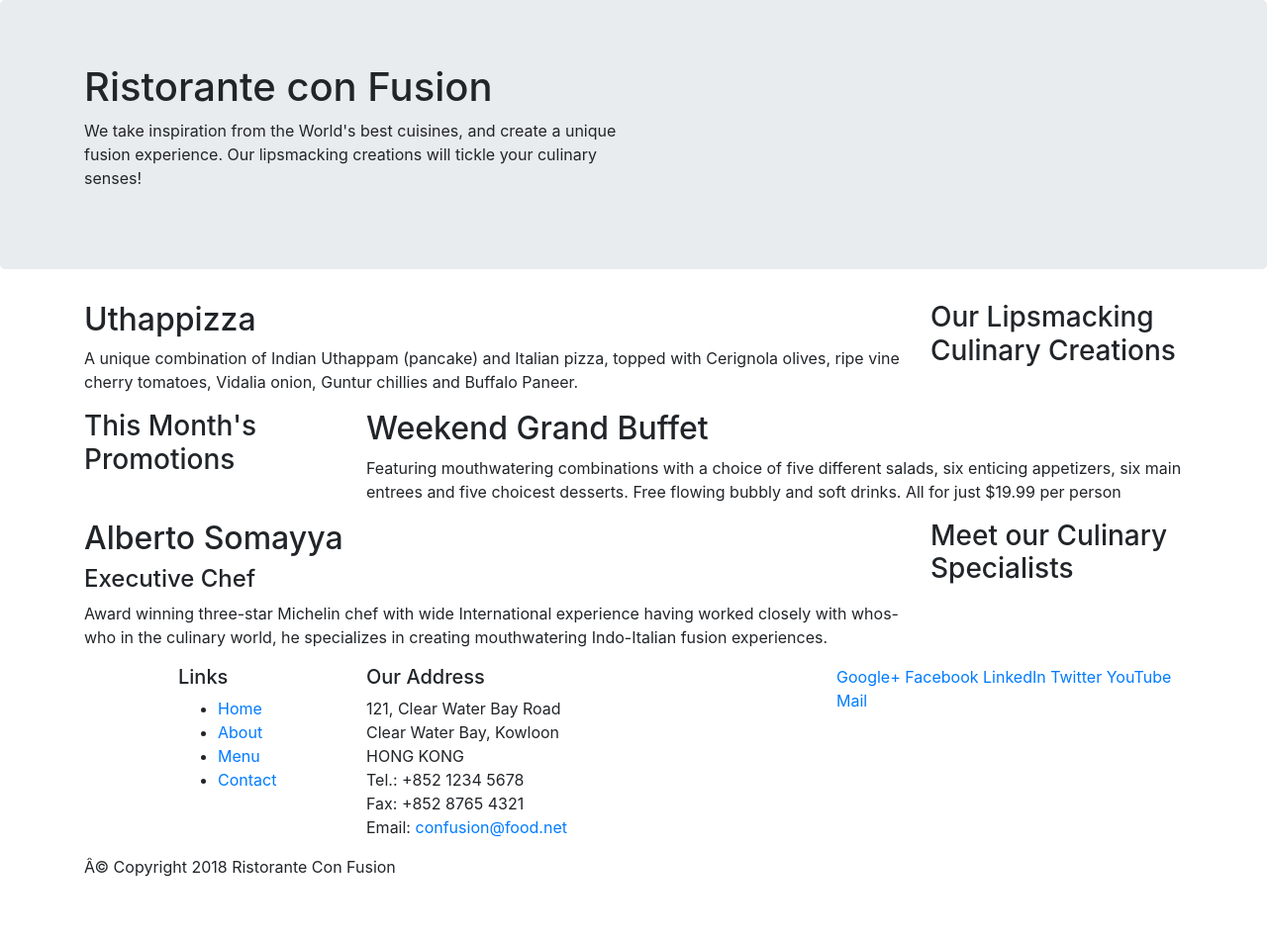
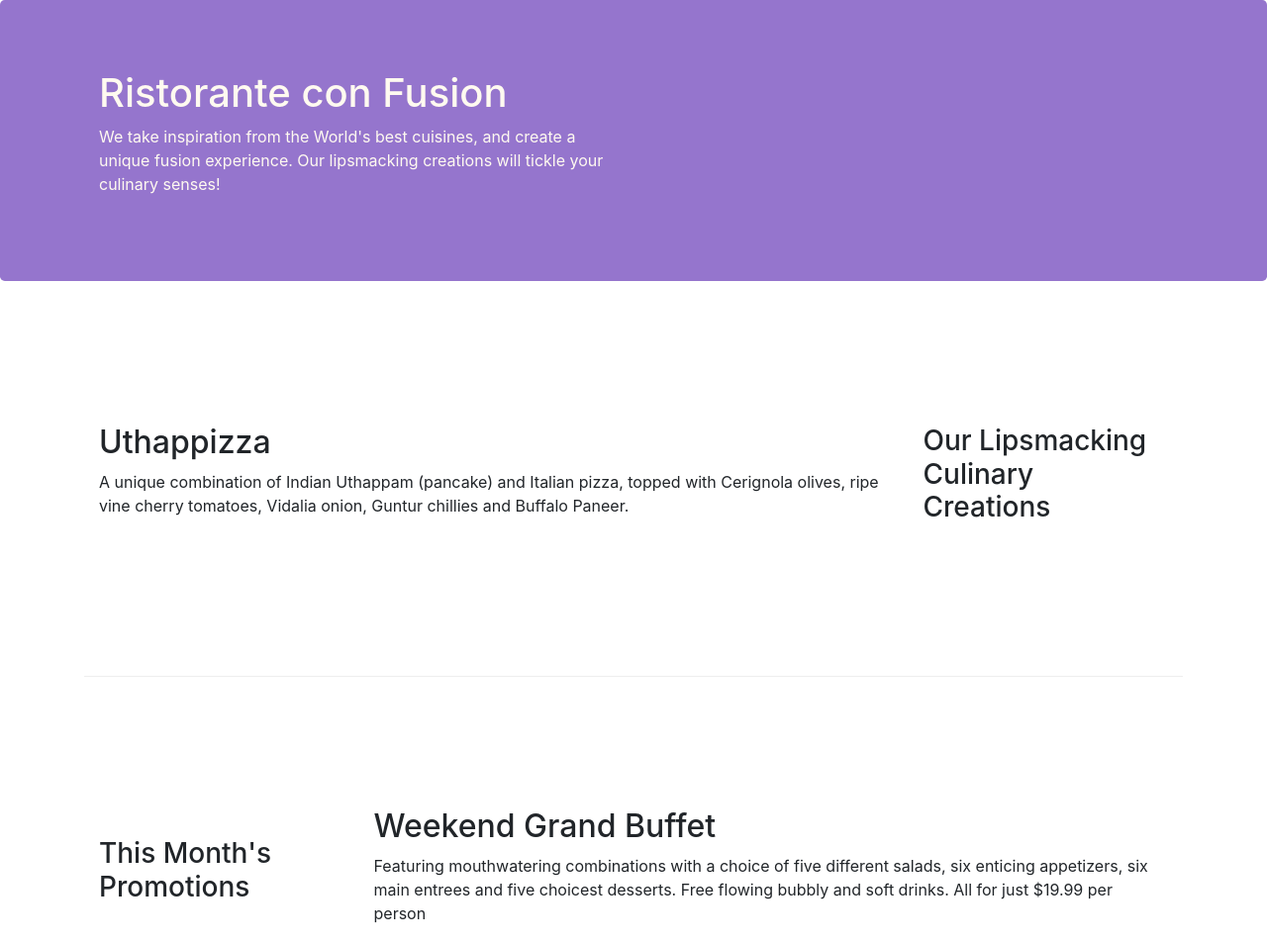
Before and after one commit to atwebmaster91/intro-bootstrap, a website: page index.html in a window 1280 px wide. Shown: the top 954 px of the page at 99% size. Before the commit the page ends 904 px from the top, so only its background shows below. Drawn offline with nearby package versions, Linux system fonts and the light colour scheme.

Commit message:
bootstrap grid part 2

```diff
--- /dev/null
+++ b/css/styles.css
@@ -0,0 +1,30 @@
+.row-header {
+    margin: 0px auto;
+    padding: 0px auto;
+}
+
+.row-content {
+    margin: 0px auto;
+    padding:50px 0px 50px 0px;
+    border-bottom: 1px ridge;
+    min-height: 400px;
+}
+
+.footer {
+    background-color: #D1C4E9;
+    margin: 0px auto;
+    padding: 20px 0px 20px 0px;
+}
+
+.jumbotron {
+    padding: 70px 30px 70px 30px;
+    margin: 0px auto;
+    background-color: #9575CD;
+    color: floralwhite;
+}
+
+.address {
+    font-size: 80%;
+    margin: 0px;
+    color: #0f0f0f;
+}
--- a/index.html
+++ b/index.html
@@ -6,6 +6,7 @@
     <meta name="viewport" content="width=device-width, initial-scale=1, shrink-to-fit=no">
     <meta http-equiv="x-ua-compatible" content="ie=edge">
     <link rel="stylesheet" href="node_modules/bootstrap/dist/css/bootstrap.min.css">
+    <link rel="stylesheet" href="css/styles.css">
     <title>Ristorante Con Fusion</title>
 </head>
 
@@ -13,7 +14,7 @@
 
     <header class="jumbotron">
         <div class="container">
-            <div class="row">
+            <div class="row row-header">
                 <div class="col-12 col-sm-6">
                     <h1>Ristorante con Fusion</h1>
                     <p>We take inspiration from the World's best cuisines, and create a unique fusion experience. Our lipsmacking creations will tickle your culinary senses!</p>
@@ -25,7 +26,7 @@
     </header>
 
     <div class="container">
-        <div class="row">
+        <div class="row row-content align-items-center">
             <div class="col-12 order-sm-last col-sm-4 col-md-3">
                 <h3>Our Lipsmacking Culinary Creations</h3>
             </div>
@@ -36,7 +37,7 @@
         </div>
 
 
-        <div class="row">
+        <div class="row row-content align-items-center">
             <div class="col-12 col-sm-4 order-sm-first col-md-3">
                 <h3>This Month's Promotions</h3>
             </div>
@@ -46,7 +47,7 @@
             </div>
         </div>
 
-        <div class="row">
+        <div class="row row-content align-items-center">
             <div class="col-12 col-sm-4 order-sm-last col-md-3">
                 <h3>Meet our Culinary Specialists</h3>
             </div>
@@ -58,12 +59,12 @@
         </div>
     </div>
 
-    <footer>
+    <footer class="footer">
         <div class="container">
             <div class="row">
                 <div class="col-4 offset-1 col-sm-2">
                     <h5>Links</h5>
-                    <ul>
+                    <ul class="list-unstyled">
                         <li><a href="#">Home</a></li>
                         <li><a href="#">About</a></li>
                         <li><a href="#">Menu</a></li>
@@ -81,8 +82,8 @@
 		              Email: <a href="mailto:confusion@food.net">confusion@food.net</a>
 		           </address>
                 </div>
-                <div class="col-12 col-sm-4">
-                    <div>
+                <div class="col-12 col-sm-4 align-self-center">
+                    <div class="text-center">
                         <a href="http://google.com/+">Google+</a>
                         <a href="http://www.facebook.com/profile.php?id=">Facebook</a>
                         <a href="http://www.linkedin.com/in/">LinkedIn</a>
@@ -92,7 +93,7 @@
                     </div>
                 </div>
            </div>
-           <div class="row">
+           <div class="row justify-content-center">
                 <div class="col-auto">
                     <p>© Copyright 2018 Ristorante Con Fusion</p>
                 </div>
```
